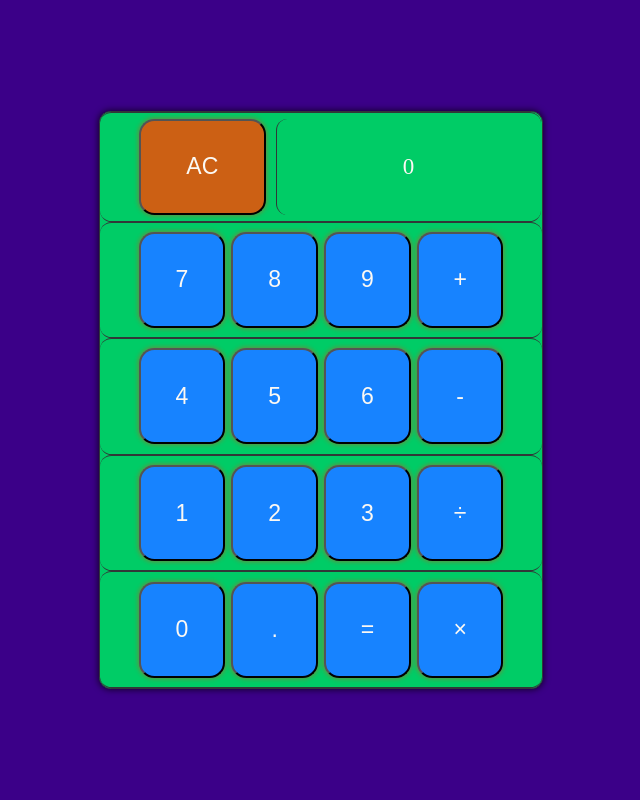
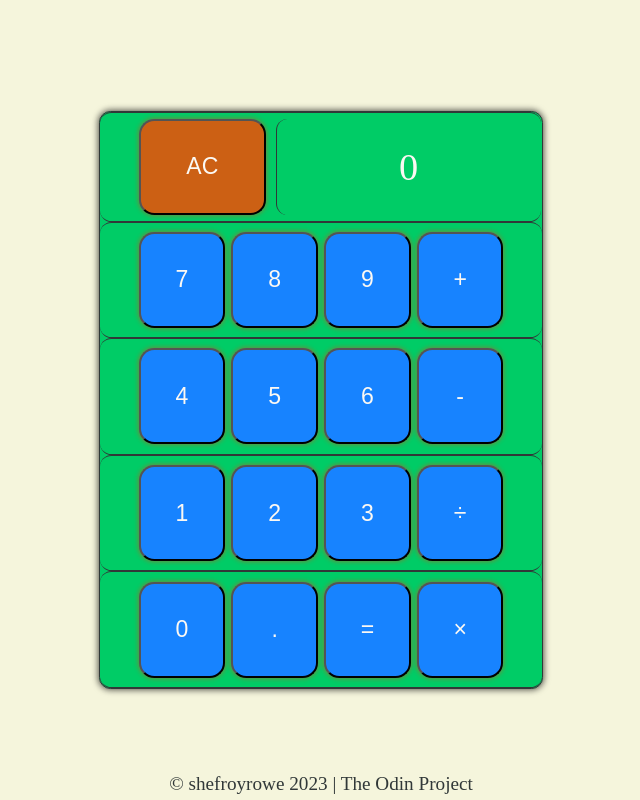
Before and after one commit to shefroyrowe/calculator, a plain HTML site: page index.html in a window 1280 px wide. Shown: the whole page, without its empty margins (319-959 px from the left). Drawn offline with Linux system fonts and the light colour scheme.

Commit message:
added footer > ui complete

```diff
--- a/index.html
+++ b/index.html
@@ -5,6 +5,7 @@
         <meta charset="utf-8">
         <meta http-equiv="X-UA-Compatible" content="IE=edge">
         <title>Calculator</title>
+        <link rel="icon" type="image/x-icon" href="images/calculator.png">
         <meta name="viewport" content="width=device-width, initial-scale=1">
         <link rel="stylesheet" href="style.css">
     </head>
@@ -41,8 +42,8 @@
             </div>
 
         </div>
+        <footer>&copy; shefroyrowe 2023 | The Odin Project</footer>
        </main>
-
         <script src="script.js" defer></script>
     </body>
 </html>
--- a/style.css
+++ b/style.css
@@ -3,10 +3,11 @@ body {
     margin: 0;
     padding: 0;
     height: 100%;
-    background-color: rgba(59, 0, 136);
+    background-color: beige;
     color: #fbf8f3;
     box-sizing: border-box;
     font-size: 1.2rem;
+    overflow: hidden;
 }
 
 .wrapper {
@@ -40,6 +41,7 @@ body {
     display: flex;
     justify-content: center;
     align-items: center;
+    font-size: 2rem;
     height: 5rem;
     width: 17rem;
 }
@@ -100,3 +102,13 @@ body {
     background-color: rgb(255, 69, 0, 0.8);
     width: 8rem;
 }
+
+footer {
+    color: #313838;
+    position: absolute;
+    width: 100%;
+    height: 1.4rem;
+    text-align: center;
+    font-size: 1rem;
+    bottom: 0;
+}
```
Also changed, not shown: images/calculator.png (added).
